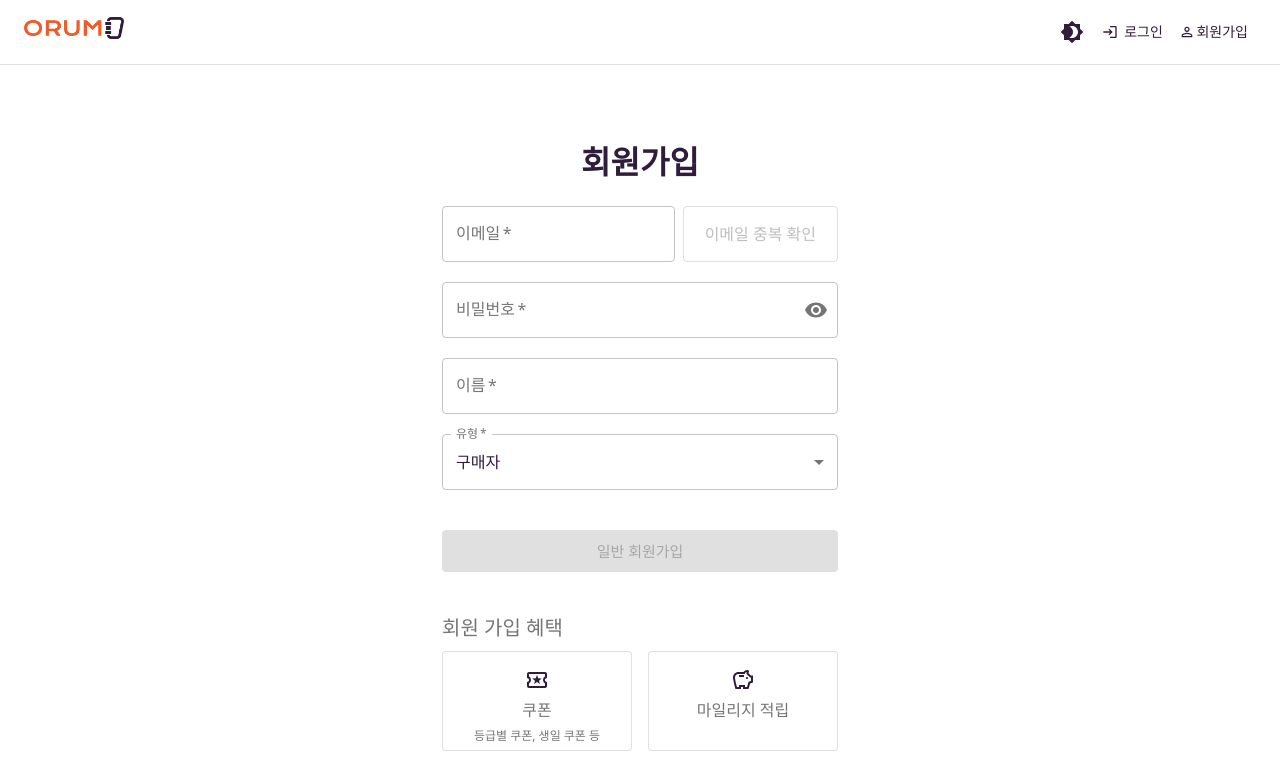
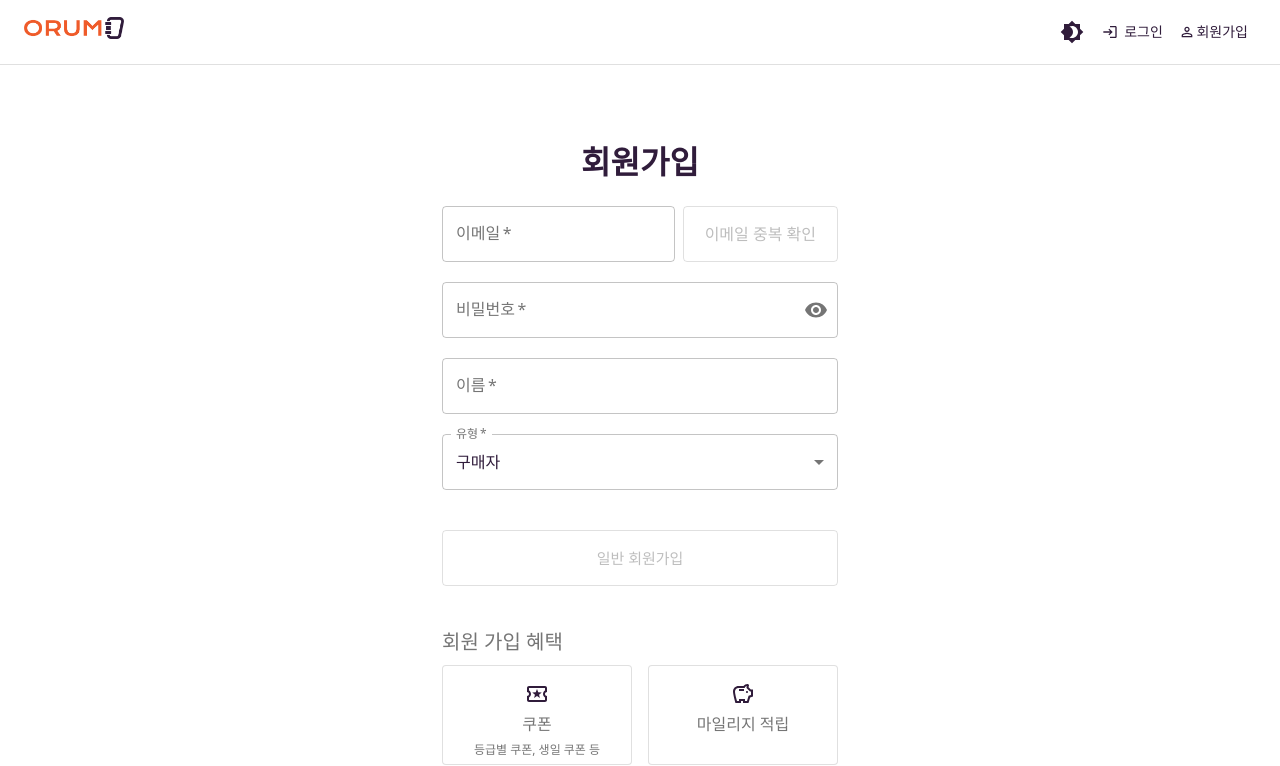
Before and after one commit to veryyounng/orum-market-front, a React (Vite) app: page /sign-up in a window 1280 px wide. Shown: the top 766 px of the page. Built offline with nearby package versions, Linux system fonts and the light colour scheme; no server answers; a web font is replaced by a local one.

Commit message:
Design: 회원가입, 로그인 UI 수정

```diff
--- a/src/pages/user/SignIn.tsx
+++ b/src/pages/user/SignIn.tsx
@@ -86,12 +86,12 @@ export default function SignInPage() {
       maxWidth="xs"
       sx={{
         height: '100vh-114px',
-        marginY: '100px',
+        marginY: '50px',
         borderRadius: '10px',
         background: 'primary.main',
       }}
     >
-      <h1 style={{ textAlign: 'center' }}>로그인</h1>
+      <h1 style={{ textAlign: 'center', marginBottom: '20px' }}>로그인</h1>
       <Form onSubmit={handleSubmit} id="sign-in-form">
         <TextField
           id="email"
@@ -140,7 +140,7 @@ export default function SignInPage() {
           variant="outlined"
           fullWidth
           startIcon={<Login />}
-          sx={{ mt: 3, mb: 2 }}
+          sx={{ mt: 3, mb: 2, height: '56px' }}
         >
           로그인
         </Button>
--- a/src/pages/user/SignUp.tsx
+++ b/src/pages/user/SignUp.tsx
@@ -220,10 +220,10 @@ export default function SignUpPage() {
           }}
         >
           <SubmitButton
-            variant="contained"
+            variant="outlined"
             type="submit"
             size="large"
-            sx={{ width: '100%', marginTop: '20px' }}
+            sx={{ width: '100%', marginTop: '20px', height: '56px' }}
             disabled={!isEmailAvailable || isCheckingEmail}
           >
             일반 회원가입
```
